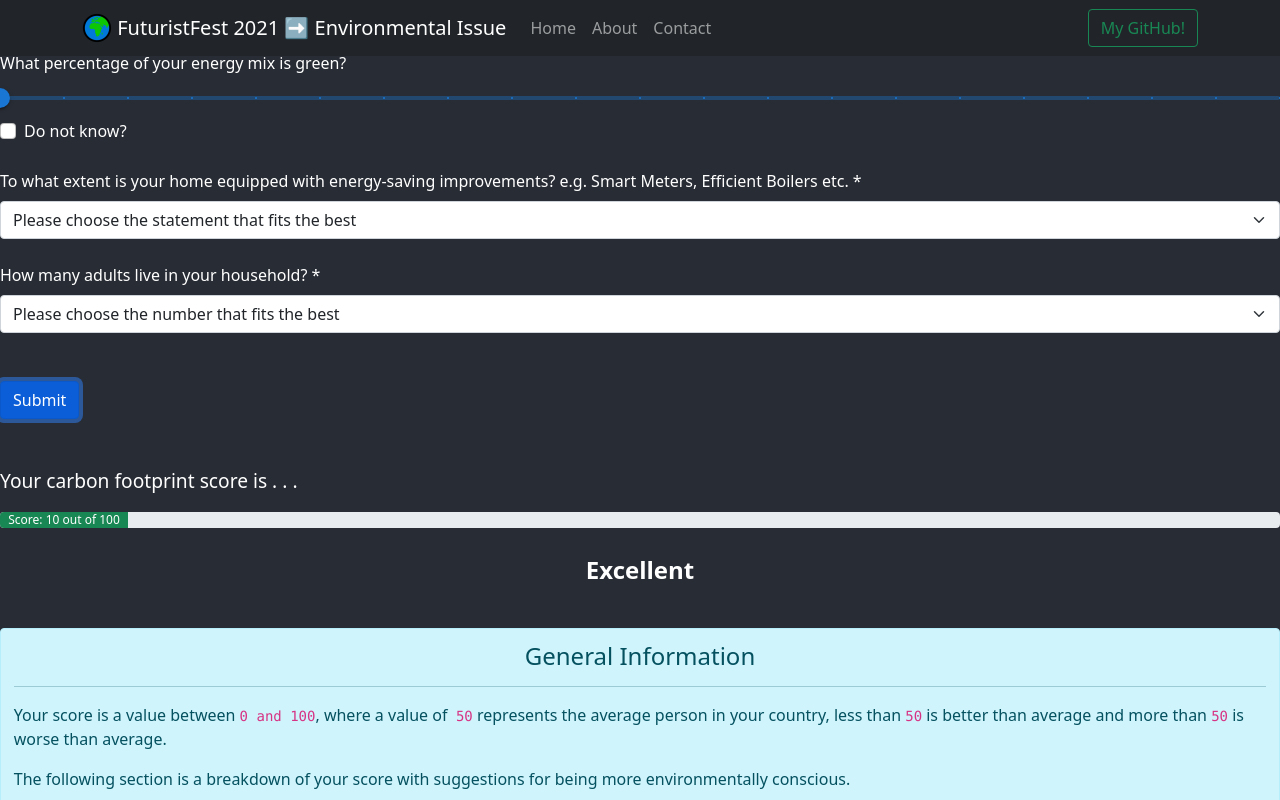
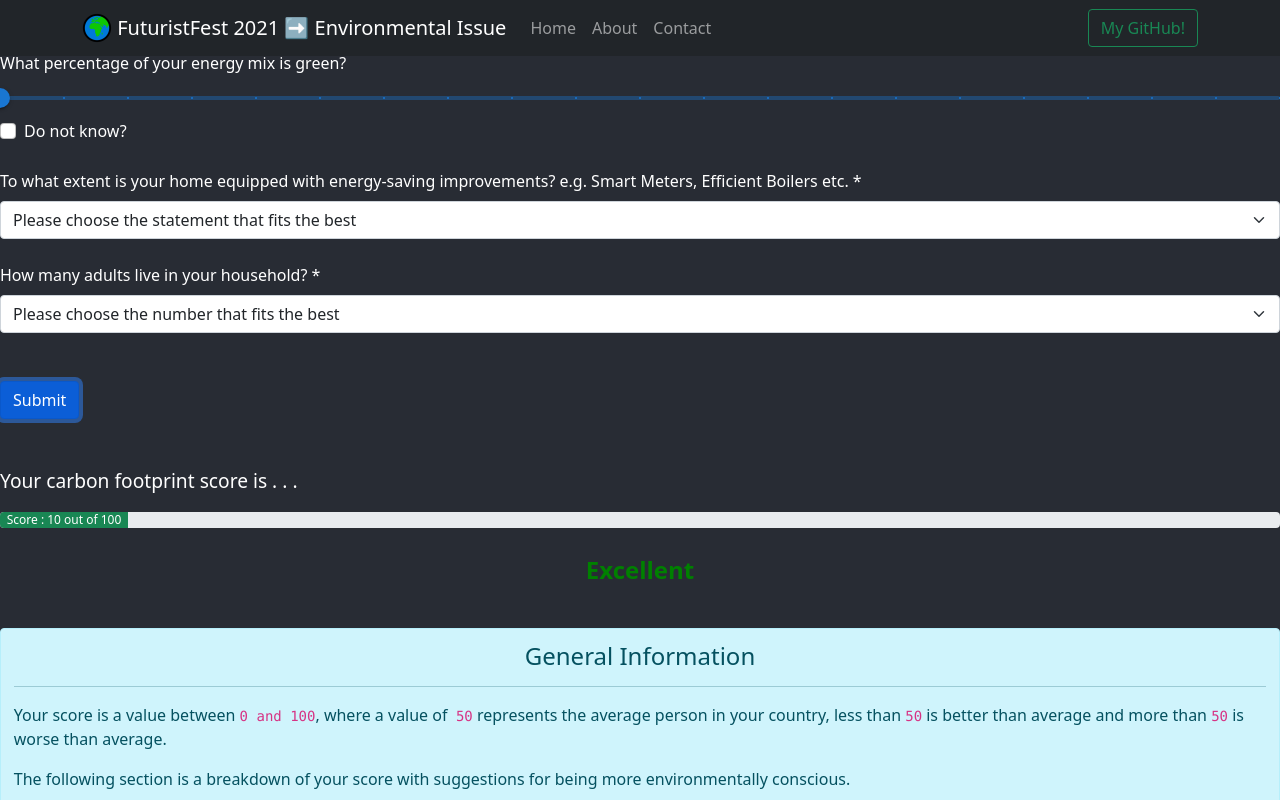
Before and after one commit to 71xn/futuristfest, a React (Create React App) app: page / in a window 1280 px wide. Both pictures are taken after typing "Sample" into the empty fields and a click on the button "Submit". Shown: the part 1479-2279 px from the top of the page. Built offline with nearby package versions, Linux system fonts and the light colour scheme; no server answers.

Commit message:
Update StatusBar.js

```diff
--- a/src/components/StatusBar.js
+++ b/src/components/StatusBar.js
@@ -23,11 +23,11 @@ export default function StatusBar(props) {
 
 	function scoreCheck(v) {
 		if (v < 0.4) {
-			return <large>Excellent</large>;
+			return <large style={{ color: "green" }}>Excellent</large>;
 		} else if (v > 0.4 && v < 0.69) {
-			return <large>Average</large>;
+			return <large style={{ color: "yellow" }}>Average</large>;
 		} else if (v >= 0.7) {
-			return <large>Bad</large>;
+			return <large style={{ color: "red" }}>Bad</large>;
 		}
 	}
 
@@ -36,7 +36,7 @@ export default function StatusBar(props) {
 			<ProgressBar
 				variant={variantCheck(props.value)}
 				now={calculateVal(props.value)}
-				label={"Score: " + 100 * props.value + " out of 100"}
+				label={"Score : " + Math.round(100 * props.value) + " out of 100"}
 			/>
 			<br />
 			<p className="center"> {scoreCheck(props.value)} </p>
```
